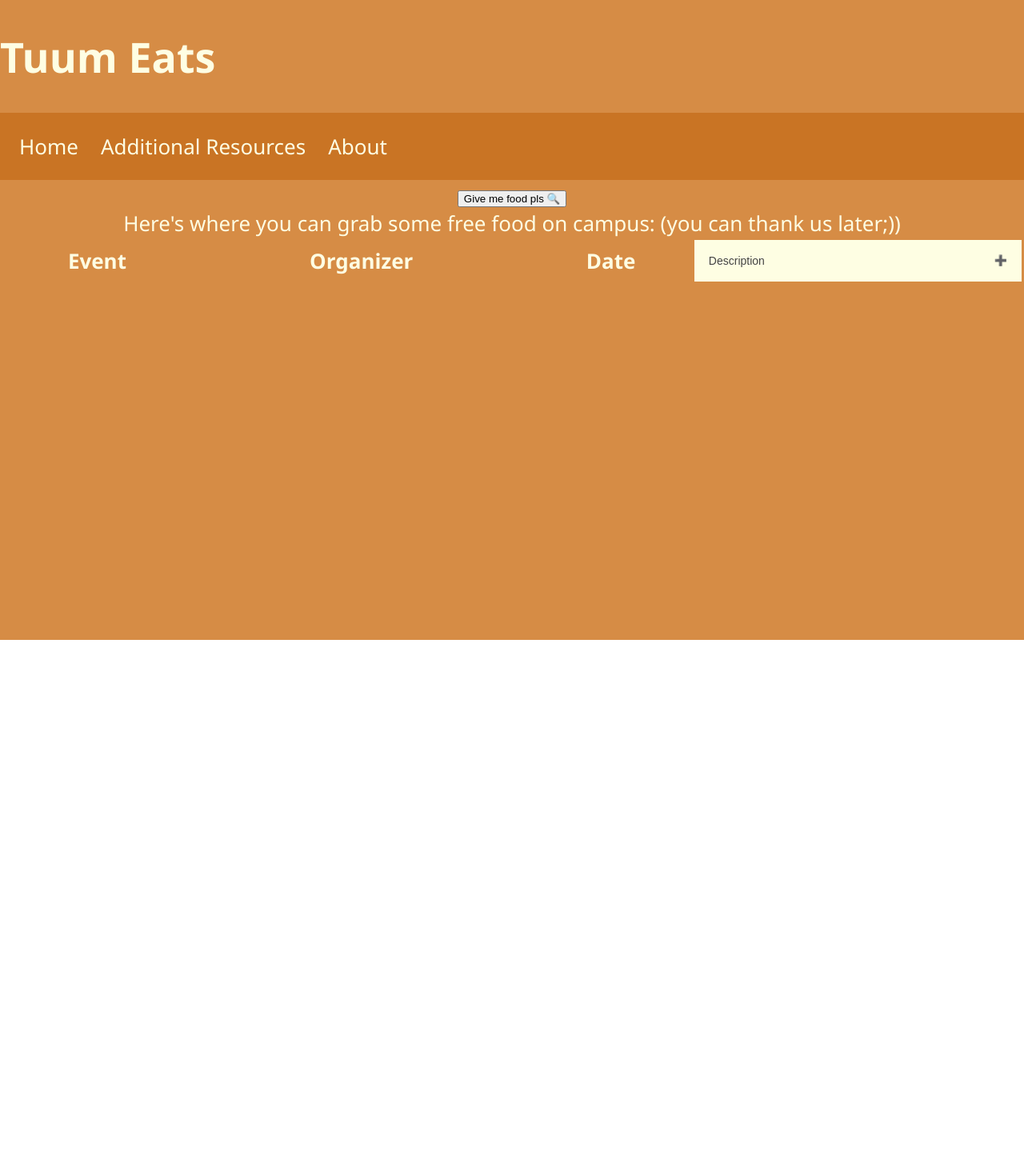
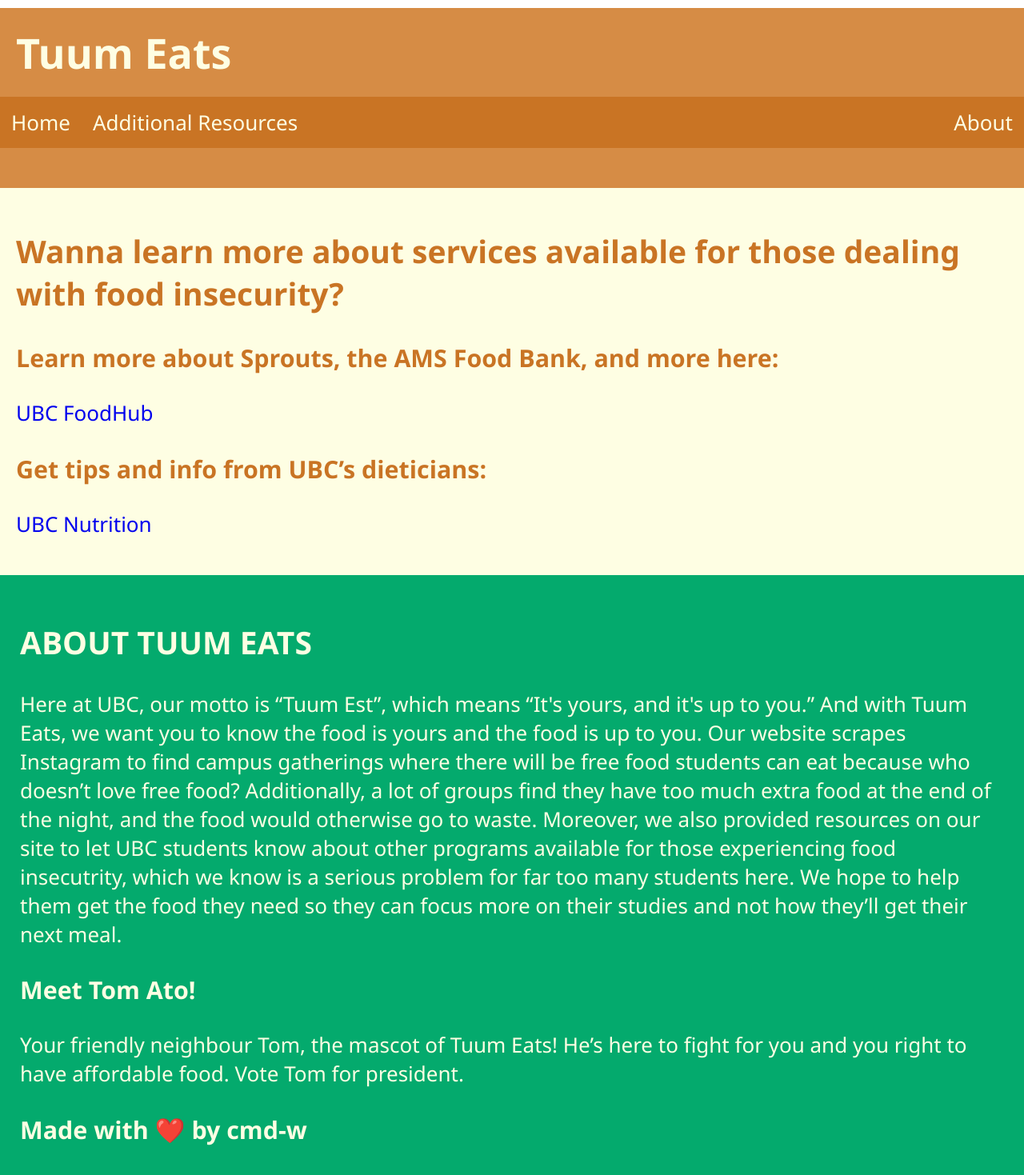
Before and after one commit to cpan0/cmd-f-2023, a React (Create React App) app in the folder food-est/: page / in a window 1280 px wide. Shown: the top 1469 px of the page at 80% size. Before the commit the page ends 800 px from the top, so only its background shows below. Built offline with nearby package versions, Linux system fonts and the light colour scheme; a web font is replaced by a local one.

Commit message:
added About and AdditionalResources

```diff
--- a/food-est/src/App.css
+++ b/food-est/src/App.css
@@ -1,12 +1,26 @@
 .App {
   text-align: center;
+
+
 }
+
+h1 {
+  margin: 20px;
+}
+
 
 body {
   /* font-family: "Roboto", sans-serif; */
   font-family:'Segoe UI', Tahoma, Geneva, Verdana, sans-serif;
   width:100%;
+  padding: 10px 10px 0px 0px;
+  /* margin: 20px; */
 }
+
+text {
+  margin: 20px;
+}
+
 
 .App-logo {
   height: 40vmin;
@@ -47,7 +61,7 @@ body {
 .topnav {
   background-color: #c97424;
   width:100%;
-  padding: 10px;
+  /* padding: 10px; */
   overflow: hidden;
 }
 
@@ -104,5 +118,60 @@ a:active { text-decoration: none; }
 }
 
 #foodTable {
-  visibility: none;
+  visibility: collapse;
 }
+
+.wrapper {
+  text-align: center;
+
+}
+
+#search-button {
+  min-width: 50%;
+  min-height: 200px;
+  margin:auto;
+  text-align:center;
+  position: absolute;
+  top: 50%;
+  left: 25%;
+  font-weight: bold;
+  font-size: larger;
+  padding: 10px;
+}
+
+#sideInfo {
+  text-align: left;
+  padding:0px;
+}
+
+#atnlWrapper {
+  background-color: #fefee3;
+  color:#c97424;
+  padding: 5px 5px;
+}
+#aboutWrapper {
+  background-color: #04AA6D;
+  color:#fefee3;
+  padding: 5px 5px;
+
+}
+
+#about {
+  background-color: #04AA6D;
+  color:#fefee3;
+  padding:20px;
+
+}
+
+#adtnlResources {
+  background-color: #fefee3;
+  color:#c97424;
+  padding: 20px;
+}
+
+
+div{
+  display:inline-block;
+  padding:0px;
+
+}
--- a/food-est/src/App.js
+++ b/food-est/src/App.js
@@ -4,6 +4,7 @@ import './App.css';
 import FreeFoodTable from './components/table.js';
 import FreeFoodSrc from './components/table.js';
 import Collapsible from './components/collapsible.js';
+
 
 function App() {
   return (
@@ -13,16 +14,16 @@ function App() {
 
         <h1>Tuum Eats</h1>
         <div className="topnav">
-          <a href="#home">Home</a>
-          <a href="#resources">Additional Resources</a>
-          <a href="#about">About</a>
+          <a href="/">Home</a>
+          <a href="#adtnlResources">Additional Resources</a>
+          <a href="#about" style={{float: 'right'}}>About</a>
         </div>
 
         <body>
 
-        <div class="search">
-					<button id="search-button" class="button" >Give me food pls 🔍</button>
-				</div>
+        {/* <div class="search">
+					<button id="search-button" class="button" >🍗 GIMME. DA. FOOD. 🍴</button>
+				</div> */}
         <table id="foodTable" width="100%">
           <caption>Here's where you can grab some free food on campus: (you can thank us later;))</caption>
           <thead>
@@ -35,7 +36,27 @@ function App() {
           </thead>
           <tbody id="foodEvents"></tbody>
         </table>
-
+        <div id="sideInfo">
+        <div id="adtlWrapper">
+        <div id="adtnlResources">
+          <h2>Wanna learn more about services available for those dealing with food insecurity?</h2>
+          <h3>Learn more about Sprouts, the AMS Food Bank, and more here:</h3>
+          <p><a href="https://foodhub.ubc.ca/resources/?campus=5">UBC FoodHub</a></p>
+          <h3>Get tips and info from UBC’s dieticians:</h3>
+          <p><a href="https://food.ubc.ca/nutrition/">UBC Nutrition</a></p>
+        </div>
+        </div>
+        <div id="aboutWrapper">
+        <div id="about">
+          <h2>ABOUT TUUM EATS</h2>
+          <p>Here at UBC, our motto is “Tuum Est”, which means “It's yours, and it's up to you.” And with Tuum Eats, we want you to know the food is yours and the food is up to you. Our website scrapes Instagram to find campus gatherings where there will be free food students can eat because who doesn’t love free food? Additionally, a lot of groups find they have too much extra food at the end of the night, and the food would otherwise go to waste. Moreover, we also provided resources on our site to let UBC students know about other programs available for those experiencing food insecutrity, which we know is a serious problem for far too many students here. We hope to help them get the food they need so they can focus more on their studies and not how they’ll get their next meal.</p>
+          <h3>Meet Tom Ato!</h3>
+          <p>Your friendly neighbour Tom, the mascot of Tuum Eats! He’s here to fight for you and you right to have affordable food. Vote Tom for president.</p>
+          <h3>Made with ❤️ by cmd-w</h3>
+          <p>(Why cmd-w you ask? Well, this project was made for the hackathon cmd-f, so we’re cmd-f because we’re all women and we only take Ws (no Ls))</p>
+        </div>
+        </div>
+        </div>
 
         </body>
 
--- a/food-est/src/components/collapsible.js
+++ b/food-est/src/components/collapsible.js
@@ -4,8 +4,8 @@ import "./collapsible.css";
 function Collapsible({desc}) {
     return (
         <div>
-        <button type="button" class="collapsible">Description</button>
-        <div class="content">
+        <button type="button" className="collapsible">Description</button>
+        <div className="content">
             <p>{desc}</p>
         </div>
         </div>
```
Also changed, not shown: food-est/src/about.js (added, +7 -0 lines).
